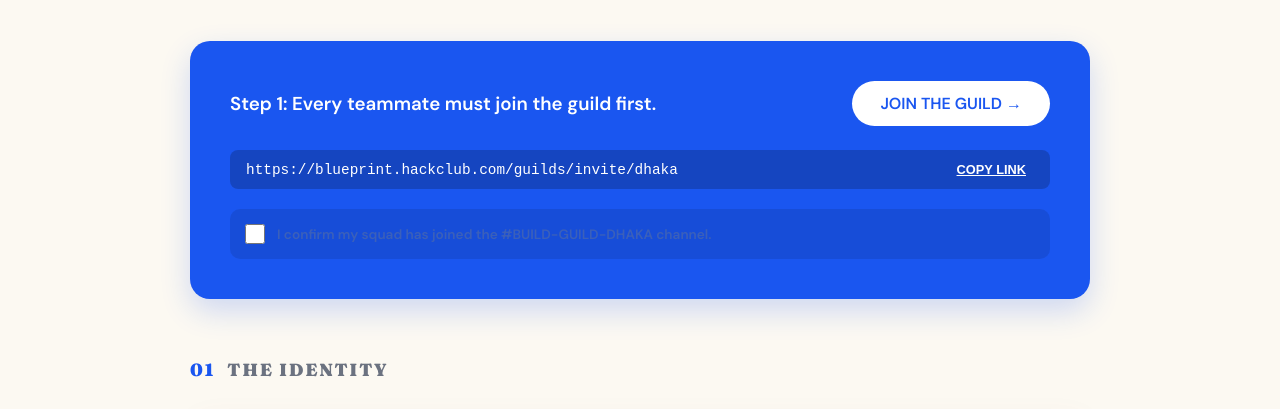
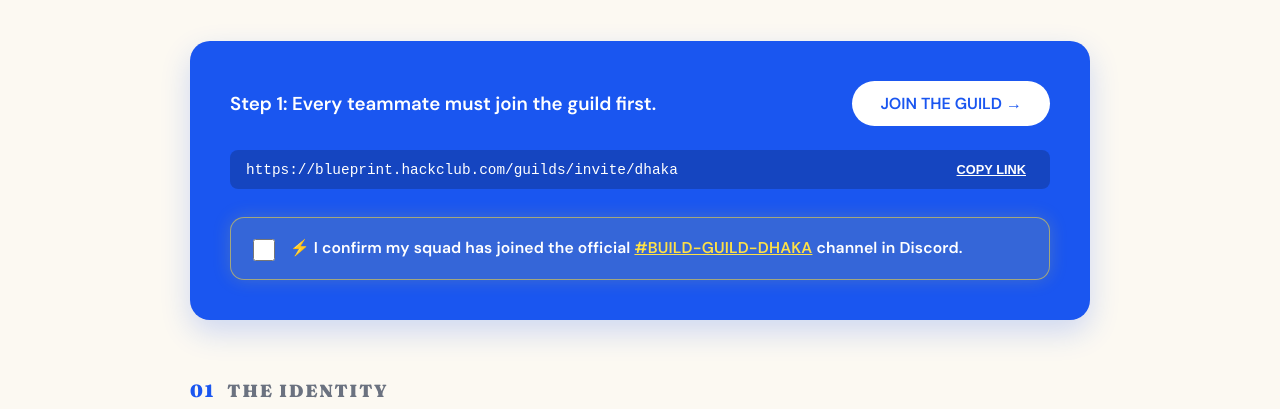
Before and after one commit to Adnanosman9/Daedalus, a website: page register.html in a window 1280 px wide. Shown: the part 321-730 px from the top of the page. Drawn offline with nearby package versions, Linux system fonts and the light colour scheme.

Commit message:
Registration portal update

```diff
--- a/register.html
+++ b/register.html
@@ -876,10 +876,11 @@
                     <button class="btn-copy" onclick="copyInviteLink()">Copy Link</button>
                 </div>
                 <div class="checkbox-group"
-                    style="margin-top:20px; color:white; background:rgba(0,0,0,0.1); padding:15px; border-radius:10px;">
-                    <input type="checkbox" id="join-slack-confirm" style="width:20px; height:20px;">
-                    <label for="join-slack-confirm" style="font-weight:700; cursor:pointer;">I confirm my squad has
-                        joined the #BUILD-GUILD-DHAKA channel.</label>
+                    style="margin-top:28px; background:rgba(255,220,50,0.12); border: 1.5px solid rgba(255,220,50,0.55); padding:18px 22px; border-radius:14px; box-shadow: 0 0 18px rgba(255,220,50,0.18); display:flex; align-items:flex-start; gap:15px;">
+                    <input type="checkbox" id="join-slack-confirm" style="width:22px; height:22px; margin-top:3px; accent-color:#eab308; flex-shrink:0;">
+                    <label for="join-slack-confirm" style="font-weight:800; cursor:pointer; font-size:0.98rem; color:#fff; line-height:1.5; text-transform:none; letter-spacing:0.01em;">
+                        ⚡ I confirm my squad has joined the official <span style="color:#fde047; text-decoration:underline;">#BUILD-GUILD-DHAKA</span> channel in Discord.
+                    </label>
                 </div>
             </div>
 
```
